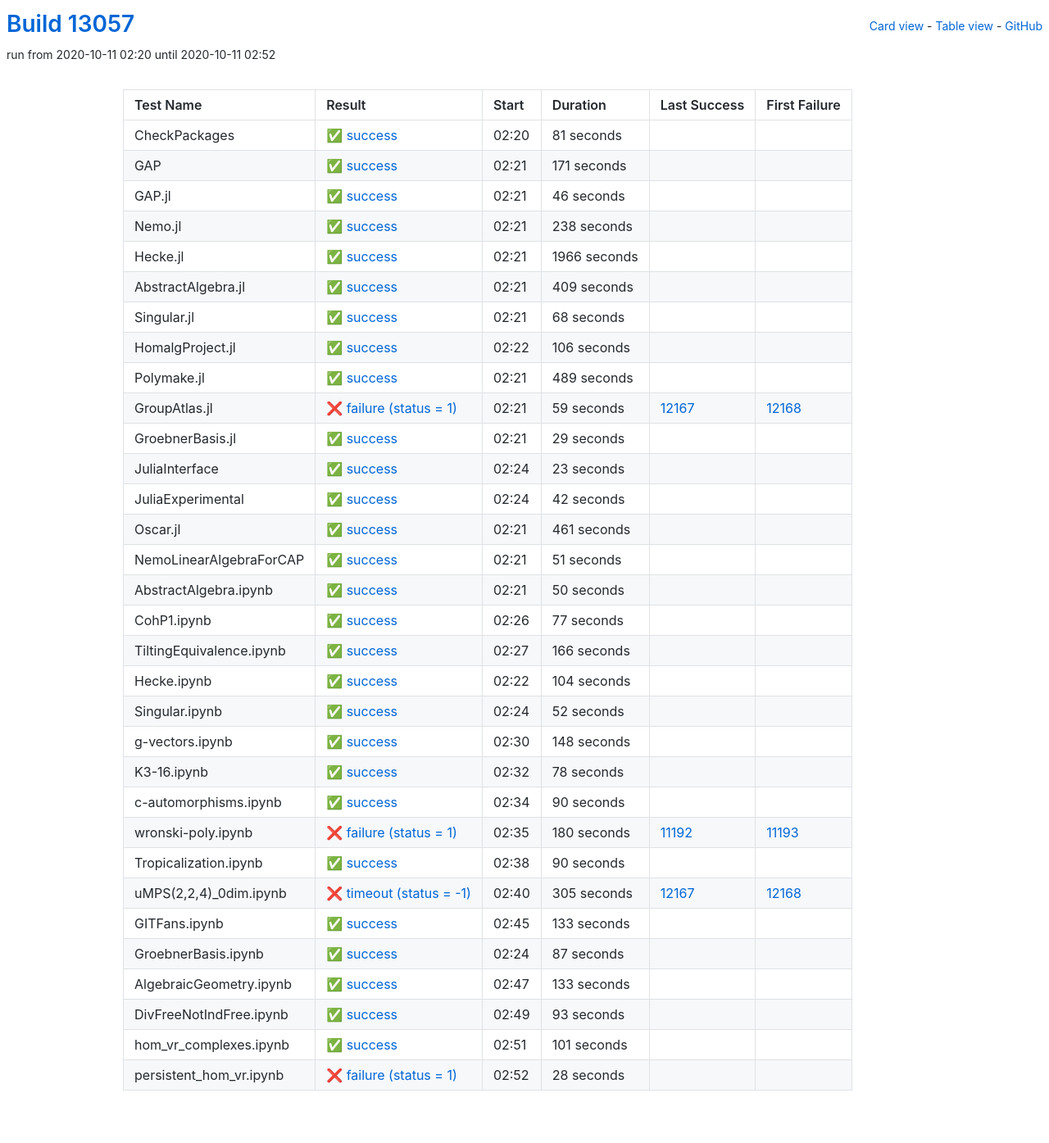
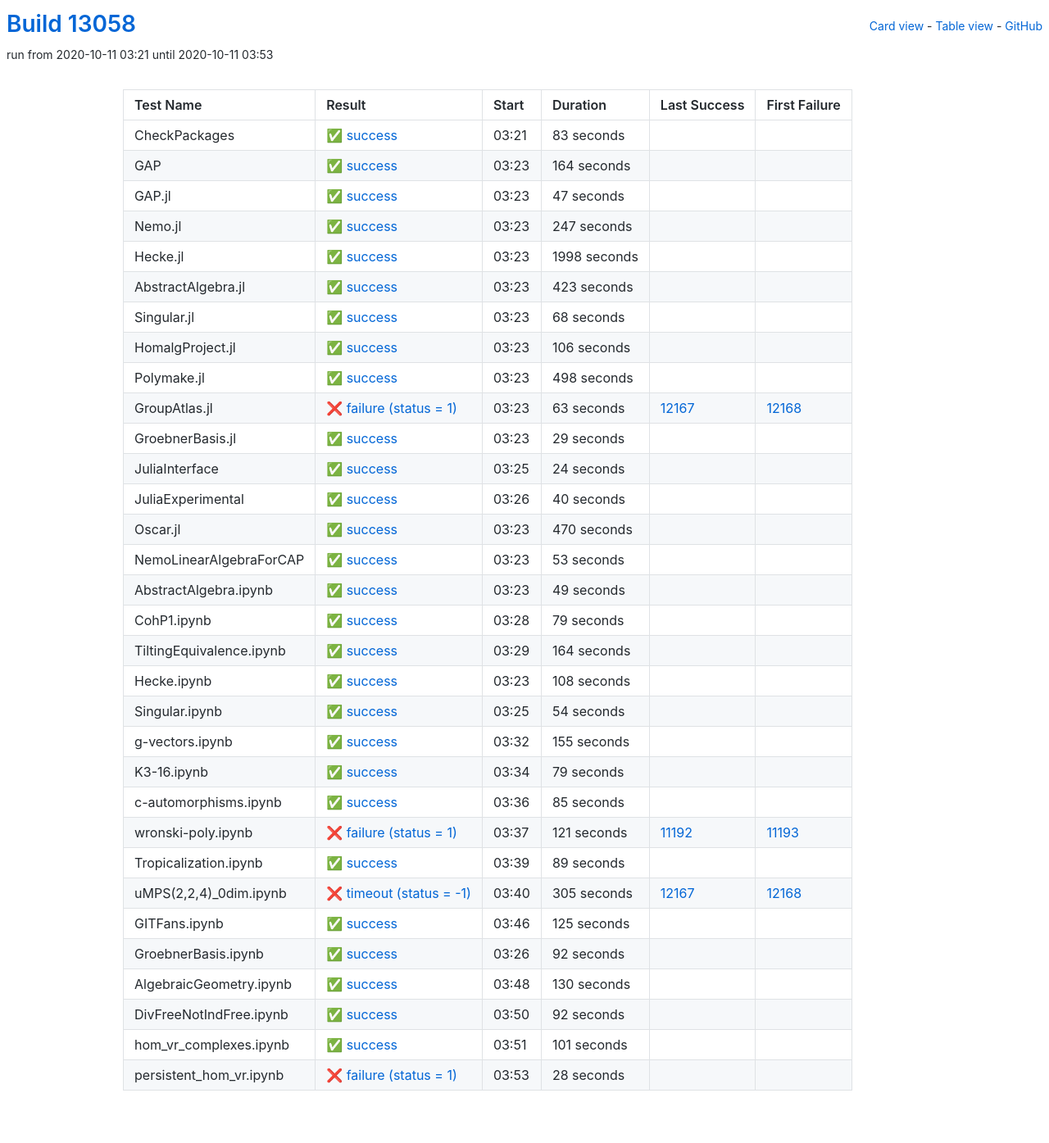
Before and after one commit to oscar-system/oscar-ci-status, a Jekyll site: the page built from table.html, in a window 1280 px wide. Shown: the whole page at 82% size. Built offline with Jekyll 4.4.1, drawn with Linux system fonts in a browser that asks for light colours.

Commit message:
Build #13058

```diff
--- a/_data/ci.yml
+++ b/_data/ci.yml
@@ -1,6 +1,6 @@
 ---
-build: 13057
-build_url: https://oscarci.mathematik.uni-kl.de/job/oscar/13057/
+build: 13058
+build_url: https://oscarci.mathematik.uni-kl.de/job/oscar/13058/
 job: oscar
 organization: oscar-system
 repo: oscar-ci-status
@@ -8,80 +8,80 @@ repourl: https://github.com/oscar-system/oscar-ci-status
 tests:
 - name: CheckPackages
   id: checkpackages
-  log: https://oscarci.mathematik.uni-kl.de/job/oscar/13057/artifact/logs/build-13057/CheckPackages.log
-  start: 2020-10-11 02:20
+  log: https://oscarci.mathematik.uni-kl.de/job/oscar/13058/artifact/logs/build-13058/CheckPackages.log
+  start: 2020-10-11 03:21
   success: true
   exitcode: 0
   status: success
-  duration: 81
+  duration: 83
   last_success: false
   last_success_url:
   first_failure: false
   first_failure_url:
 - name: GAP
   id: gap
-  log: https://oscarci.mathematik.uni-kl.de/job/oscar/13057/artifact/logs/build-13057/GAP.log
-  start: 2020-10-11 02:21
+  log: https://oscarci.mathematik.uni-kl.de/job/oscar/13058/artifact/logs/build-13058/GAP.log
+  start: 2020-10-11 03:23
   success: true
   exitcode: 0
   status: success
-  duration: 171
+  duration: 164
   last_success: false
   last_success_url:
   first_failure: false
   first_failure_url:
 - name: GAP.jl
   id: gap-jl
-  log: https://oscarci.mathematik.uni-kl.de/job/oscar/13057/artifact/logs/build-13057/GAP.jl.log
-  start: 2020-10-11 02:21
+  log: https://oscarci.mathematik.uni-kl.de/job/oscar/13058/artifact/logs/build-13058/GAP.jl.log
+  start: 2020-10-11 03:23
   success: true
   exitcode: 0
   status: success
-  duration: 46
+  duration: 47
   last_success: false
   last_success_url:
   first_failure: false
   first_failure_url:
 - name: Nemo.jl
   id: nemo-jl
-  log: https://oscarci.mathematik.uni-kl.de/job/oscar/13057/artifact/logs/build-13057/Nemo.jl.log
-  start: 2020-10-11 02:21
+  log: https://oscarci.mathematik.uni-kl.de/job/oscar/13058/artifact/logs/build-13058/Nemo.jl.log
+  start: 2020-10-11 03:23
   success: true
   exitcode: 0
   status: success
-  duration: 238
+  duration: 247
   last_success: false
   last_success_url:
   first_failure: false
   first_failure_url:
 - name: Hecke.jl
   id: hecke-jl
-  log: https://oscarci.mathematik.uni-kl.de/job/oscar/13057/artifact/logs/build-13057/Hecke.jl.log
-  start: 2020-10-11 02:21
+  log: https://oscarci.mathematik.uni-kl.de/job/oscar/13058/artifact/logs/build-13058/Hecke.jl.log
+  start: 2020-10-11 03:23
   success: true
   exitcode: 0
   status: success
-  duration: 1966
+  duration: 1998
   last_success: false
   last_success_url:
   first_failure: false
   first_failure_url:
 - name: AbstractAlgebra.jl
   id: abstractalgebra-jl
-  log: https://oscarci.mathematik.uni-kl.de/job/oscar/13057/artifact/logs/build-13057/AbstractAlgebra.jl.log
-  start: 2020-10-11 02:21
+  log: https://oscarci.mathematik.uni-kl.de/job/oscar/13058/artifact/logs/build-13058/AbstractAlgebra.jl.log
+  start: 2020-10-11 03:23
   success: true
   exitcode: 0
   status: success
-  duration: 409
+  duration: 423
   last_success: false
   last_success_url:
   first_failure: false
   first_failure_url:
 - name: Singular.jl
   id: singular-jl
-  log: https://oscarci.mathematik.uni-kl.de/job/oscar/13057/artifact/logs/build-13057/Singular.jl.log
-  start: 2020-10-11 02:21
+  log: https://oscarci.mathematik.uni-kl.de/job/oscar/13058/artifact/logs/build-13058/Singular.jl.log
+  start: 2020-10-11 03:23
   success: true
   exitcode: 0
   status: success
@@ -92,8 +92,8 @@ tests:
   first_failure_url:
 - name: HomalgProject.jl
   id: homalgproject-jl
-  log: https://oscarci.mathematik.uni-kl.de/job/oscar/13057/artifact/logs/build-13057/HomalgProject.jl.log
-  start: 2020-10-11 02:22
+  log: https://oscarci.mathematik.uni-kl.de/job/oscar/13058/artifact/logs/build-13058/HomalgProject.jl.log
+  start: 2020-10-11 03:23
   success: true
   exitcode: 0
   status: success
@@ -104,32 +104,32 @@ tests:
   first_failure_url:
 - name: Polymake.jl
   id: polymake-jl
-  log: https://oscarci.mathematik.uni-kl.de/job/oscar/13057/artifact/logs/build-13057/Polymake.jl.log
-  start: 2020-10-11 02:21
+  log: https://oscarci.mathematik.uni-kl.de/job/oscar/13058/artifact/logs/build-13058/Polymake.jl.log
+  start: 2020-10-11 03:23
   success: true
   exitcode: 0
   status: success
-  duration: 489
+  duration: 498
   last_success: false
   last_success_url:
   first_failure: false
   first_failure_url:
 - name: GroupAtlas.jl
   id: groupatlas-jl
-  log: https://oscarci.mathematik.uni-kl.de/job/oscar/13057/artifact/logs/build-13057/GroupAtlas.jl.log
-  start: 2020-10-11 02:21
+  log: https://oscarci.mathematik.uni-kl.de/job/oscar/13058/artifact/logs/build-13058/GroupAtlas.jl.log
+  start: 2020-10-11 03:23
   success: false
   exitcode: 1
   status: failure
-  duration: 59
+  duration: 63
   last_success: 12167
   last_success_url: https://oscarci.mathematik.uni-kl.de/job/oscar/12167/
   first_failure: 12168
   first_failure_url: https://oscarci.mathematik.uni-kl.de/job/oscar/12168/
 - name: GroebnerBasis.jl
   id: groebnerbasis-jl
-  log: https://oscarci.mathematik.uni-kl.de/job/oscar/13057/artifact/logs/build-13057/GroebnerBasis.jl.log
-  start: 2020-10-11 02:21
+  log: https://oscarci.mathematik.uni-kl.de/job/oscar/13058/artifact/logs/build-13058/GroebnerBasis.jl.log
+  start: 2020-10-11 03:23
   success: true
   exitcode: 0
   status: success
@@ -140,176 +140,176 @@ tests:
   first_failure_url:
 - name: JuliaInterface
   id: juliainterface
-  log: https://oscarci.mathematik.uni-kl.de/job/oscar/13057/artifact/logs/build-13057/JuliaInterface.log
-  start: 2020-10-11 02:24
+  log: https://oscarci.mathematik.uni-kl.de/job/oscar/13058/artifact/logs/build-13058/JuliaInterface.log
+  start: 2020-10-11 03:25
   success: true
   exitcode: 0
   status: success
-  duration: 23
+  duration: 24
   last_success: false
   last_success_url:
   first_failure: false
   first_failure_url:
 - name: JuliaExperimental
   id: juliaexperimental
-  log: https://oscarci.mathematik.uni-kl.de/job/oscar/13057/artifact/logs/build-13057/JuliaExperimental.log
-  start: 2020-10-11 02:24
+  log: https://oscarci.mathematik.uni-kl.de/job/oscar/13058/artifact/logs/build-13058/JuliaExperimental.log
+  start: 2020-10-11 03:26
   success: true
   exitcode: 0
   status: success
-  duration: 42
+  duration: 40
   last_success: false
   last_success_url:
   first_failure: false
   first_failure_url:
 - name: Oscar.jl
   id: oscar-jl
-  log: https://oscarci.mathematik.uni-kl.de/job/oscar/13057/artifact/logs/build-13057/Oscar.jl.log
-  start: 2020-10-11 02:21
+  log: https://oscarci.mathematik.uni-kl.de/job/oscar/13058/artifact/logs/build-13058/Oscar.jl.log
+  start: 2020-10-11 03:23
   success: true
   exitcode: 0
   status: success
-  duration: 461
+  duration: 470
   last_success: false
   last_success_url:
   first_failure: false
   first_failure_url:
 - name: NemoLinearAlgebraForCAP
   id: nemolinearalgebraforcap
-  log: https://oscarci.mathematik.uni-kl.de/job/oscar/13057/artifact/logs/build-13057/NemoLinearAlgebraForCAP.log
-  start: 2020-10-11 02:21
+  log: https://oscarci.mathematik.uni-kl.de/job/oscar/13058/artifact/logs/build-13058/NemoLinearAlgebraForCAP.log
+  start: 2020-10-11 03:23
   success: true
   exitcode: 0
   status: success
-  duration: 51
+  duration: 53
   last_success: false
   last_success_url:
   first_failure: false
   first_failure_url:
 - name: AbstractAlgebra.ipynb
   id: abstractalgebra-ipynb
-  log: https://oscarci.mathematik.uni-kl.de/job/oscar/13057/artifact/logs/build-13057/AbstractAlgebra.ipynb.log
-  start: 2020-10-11 02:21
+  log: https://oscarci.mathematik.uni-kl.de/job/oscar/13058/artifact/logs/build-13058/AbstractAlgebra.ipynb.log
+  start: 2020-10-11 03:23
   success: true
   exitcode: 0
   status: success
-  duration: 50
+  duration: 49
   last_success: false
   last_success_url:
   first_failure: false
   first_failure_url:
 - name: CohP1.ipynb
   id: cohp1-ipynb
-  log: https://oscarci.mathematik.uni-kl.de/job/oscar/13057/artifact/logs/build-13057/CohP1.ipynb.log
-  start: 2020-10-11 02:26
+  log: https://oscarci.mathematik.uni-kl.de/job/oscar/13058/artifact/logs/build-13058/CohP1.ipynb.log
+  start: 2020-10-11 03:28
   success: true
   exitcode: 0
   status: success
-  duration: 77
+  duration: 79
   last_success: false
   last_success_url:
   first_failure: false
   first_failure_url:
 - name: TiltingEquivalence.ipynb
   id: tiltingequivalence-ipynb
-  log: https://oscarci.mathematik.uni-kl.de/job/oscar/13057/artifact/logs/build-13057/TiltingEquivalence.ipynb.log
-  start: 2020-10-11 02:27
+  log: https://oscarci.mathematik.uni-kl.de/job/oscar/13058/artifact/logs/build-13058/TiltingEquivalence.ipynb.log
+  start: 2020-10-11 03:29
   success: true
   exitcode: 0
   status: success
-  duration: 166
+  duration: 164
   last_success: false
   last_success_url:
   first_failure: false
   first_failure_url:
 - name: Hecke.ipynb
   id: hecke-ipynb
-  log: https://oscarci.mathematik.uni-kl.de/job/oscar/13057/artifact/logs/build-13057/Hecke.ipynb.log
-  start: 2020-10-11 02:22
+  log: https://oscarci.mathematik.uni-kl.de/job/oscar/13058/artifact/logs/build-13058/Hecke.ipynb.log
+  start: 2020-10-11 03:23
   success: true
   exitcode: 0
   status: success
-  duration: 104
+  duration: 108
   last_success: false
   last_success_url:
   first_failure: false
   first_failure_url:
 - name: Singular.ipynb
   id: singular-ipynb
-  log: https://oscarci.mathematik.uni-kl.de/job/oscar/13057/artifact/logs/build-13057/Singular.ipynb.log
-  start: 2020-10-11 02:24
+  log: https://oscarci.mathematik.uni-kl.de/job/oscar/13058/artifact/logs/build-13058/Singular.ipynb.log
+  start: 2020-10-11 03:25
   success: true
   exitcode: 0
   status: success
-  duration: 52
+  duration: 54
   last_success: false
   last_success_url:
   first_failure: false
   first_failure_url:
 - name: g-vectors.ipynb
   id: g-vectors-ipynb
-  log: https://oscarci.mathematik.uni-kl.de/job/oscar/13057/artifact/logs/build-13057/g-vectors.ipynb.log
-  start: 2020-10-11 02:30
+  log: https://oscarci.mathematik.uni-kl.de/job/oscar/13058/artifact/logs/build-13058/g-vectors.ipynb.log
+  start: 2020-10-11 03:32
   success: true
   exitcode: 0
   status: success
-  duration: 148
+  duration: 155
   last_success: false
   last_success_url:
   first_failure: false
   first_failure_url:
 - name: K3-16.ipynb
   id: k3-16-ipynb
-  log: https://oscarci.mathematik.uni-kl.de/job/oscar/13057/artifact/logs/build-13057/K3-16.ipynb.log
-  start: 2020-10-11 02:32
+  log: https://oscarci.mathematik.uni-kl.de/job/oscar/13058/artifact/logs/build-13058/K3-16.ipynb.log
+  start: 2020-10-11 03:34
   success: true
   exitcode: 0
   status: success
-  duration: 78
+  duration: 79
   last_success: false
   last_success_url:
   first_failure: false
   first_failure_url:
 - name: c-automorphisms.ipynb
   id: c-automorphisms-ipynb
-  log: https://oscarci.mathematik.uni-kl.de/job/oscar/13057/artifact/logs/build-13057/c-automorphisms.ipynb.log
-  start: 2020-10-11 02:34
+  log: https://oscarci.mathematik.uni-kl.de/job/oscar/13058/artifact/logs/build-13058/c-automorphisms.ipynb.log
+  start: 2020-10-11 03:36
   success: true
   exitcode: 0
   status: success
-  duration: 90
+  duration: 85
   last_success: false
   last_success_url:
   first_failure: false
   first_failure_url:
 - name: wronski-poly.ipynb
   id: wronski-poly-ipynb
-  log: https://oscarci.mathematik.uni-kl.de/job/oscar/13057/artifact/logs/build-13057/wronski-poly.ipynb.log
-  start: 2020-10-11 02:35
+  log: https://oscarci.mathematik.uni-kl.de/job/oscar/13058/artifact/logs/build-13058/wronski-poly.ipynb.log
+  start: 2020-10-11 03:37
   success: false
   exitcode: 1
   status: failure
-  duration: 180
+  duration: 121
   last_success: 11192
   last_success_url: https://oscarci.mathematik.uni-kl.de/job/oscar/11192/
   first_failure: 11193
   first_failure_url: https://oscarci.mathematik.uni-kl.de/job/oscar/11193/
 - name: Tropicalization.ipynb
   id: tropicalization-ipynb
-  log: https://oscarci.mathematik.uni-kl.de/job/oscar/13057/artifact/logs/build-13057/Tropicalization.ipynb.log
-  start: 2020-10-11 02:38
+  log: https://oscarci.mathematik.uni-kl.de/job/oscar/13058/artifact/logs/build-13058/Tropicalization.ipynb.log
+  start: 2020-10-11 03:39
   success: true
   exitcode: 0
   status: success
-  duration: 90
+  duration: 89
   last_success: false
   last_success_url:
   first_failure: false
   first_failure_url:
 - name: uMPS(2,2,4)_0dim.ipynb
   id: umps-2-2-4-0dim-ipynb
-  log: https://oscarci.mathematik.uni-kl.de/job/oscar/13057/artifact/logs/build-13057/uMPS-2-2-4-_0dim.ipynb.log
-  start: 2020-10-11 02:40
+  log: https://oscarci.mathematik.uni-kl.de/job/oscar/13058/artifact/logs/build-13058/uMPS-2-2-4-_0dim.ipynb.log
+  start: 2020-10-11 03:40
   success: false
   exitcode: -1
   status: timeout
@@ -320,56 +320,56 @@ tests:
   first_failure_url: https://oscarci.mathematik.uni-kl.de/job/oscar/12168/
 - name: GITFans.ipynb
   id: gitfans-ipynb
-  log: https://oscarci.mathematik.uni-kl.de/job/oscar/13057/artifact/logs/build-13057/GITFans.ipynb.log
-  start: 2020-10-11 02:45
+  log: https://oscarci.mathematik.uni-kl.de/job/oscar/13058/artifact/logs/build-13058/GITFans.ipynb.log
+  start: 2020-10-11 03:46
   success: true
   exitcode: 0
   status: success
-  duration: 133
+  duration: 125
   last_success: false
   last_success_url:
   first_failure: false
   first_failure_url:
 - name: GroebnerBasis.ipynb
   id: groebnerbasis-ipynb
-  log: https://oscarci.mathematik.uni-kl.de/job/oscar/13057/artifact/logs/build-13057/GroebnerBasis.ipynb.log
-  start: 2020-10-11 02:24
+  log: https://oscarci.mathematik.uni-kl.de/job/oscar/13058/artifact/logs/build-13058/GroebnerBasis.ipynb.log
+  start: 2020-10-11 03:26
   success: true
   exitcode: 0
   status: success
-  duration: 87
+  duration: 92
   last_success: false
   last_success_url:
   first_failure: false
   first_failure_url:
 - name: AlgebraicGeometry.ipynb
   id: algebraicgeometry-ipynb
-  log: https://oscarci.mathematik.uni-kl.de/job/oscar/13057/artifact/logs/build-13057/AlgebraicGeometry.ipynb.log
-  start: 2020-10-11 02:47
+  log: https://oscarci.mathematik.uni-kl.de/job/oscar/13058/artifact/logs/build-13058/AlgebraicGeometry.ipynb.log
+  start: 2020-10-11 03:48
   success: true
   exitcode: 0
   status: success
-  duration: 133
+  duration: 130
   last_success: false
   last_success_url:
   first_failure: false
   first_failure_url:
 - name: DivFreeNotIndFree.ipynb
   id: divfreenotindfree-ipynb
-  log: https://oscarci.mathematik.uni-kl.de/job/oscar/13057/artifact/logs/build-13057/DivFreeNotIndFree.ipynb.log
-  start: 2020-10-11 02:49
+  log: https://oscarci.mathematik.uni-kl.de/job/oscar/13058/artifact/logs/build-13058/DivFreeNotIndFree.ipynb.log
+  start: 2020-10-11 03:50
   success: true
   exitcode: 0
   status: success
-  duration: 93
+  duration: 92
   last_success: false
   last_success_url:
   first_failure: false
   first_failure_url:
 - name: hom_vr_complexes.ipynb
   id: hom-vr-complexes-ipynb
-  log: https://oscarci.mathematik.uni-kl.de/job/oscar/13057/artifact/logs/build-13057/hom_vr_complexes.ipynb.log
-  start: 2020-10-11 02:51
+  log: https://oscarci.mathematik.uni-kl.de/job/oscar/13058/artifact/logs/build-13058/hom_vr_complexes.ipynb.log
+  start: 2020-10-11 03:51
   success: true
   exitcode: 0
   status: success
@@ -380,8 +380,8 @@ tests:
   first_failure_url:
 - name: persistent_hom_vr.ipynb
   id: persistent-hom-vr-ipynb
-  log: https://oscarci.mathematik.uni-kl.de/job/oscar/13057/artifact/logs/build-13057/persistent_hom_vr.ipynb.log
-  start: 2020-10-11 02:52
+  log: https://oscarci.mathematik.uni-kl.de/job/oscar/13058/artifact/logs/build-13058/persistent_hom_vr.ipynb.log
+  start: 2020-10-11 03:53
   success: false
   exitcode: 1
   status: failure
```
Also changed, not shown: README.md.
